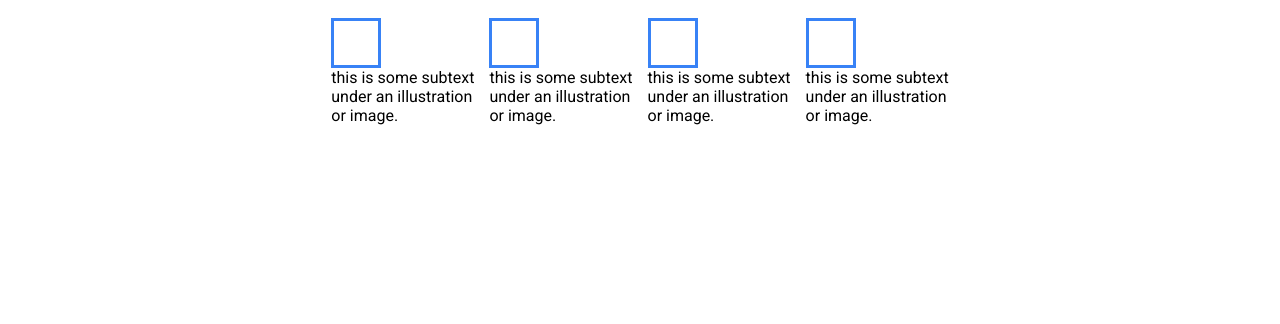
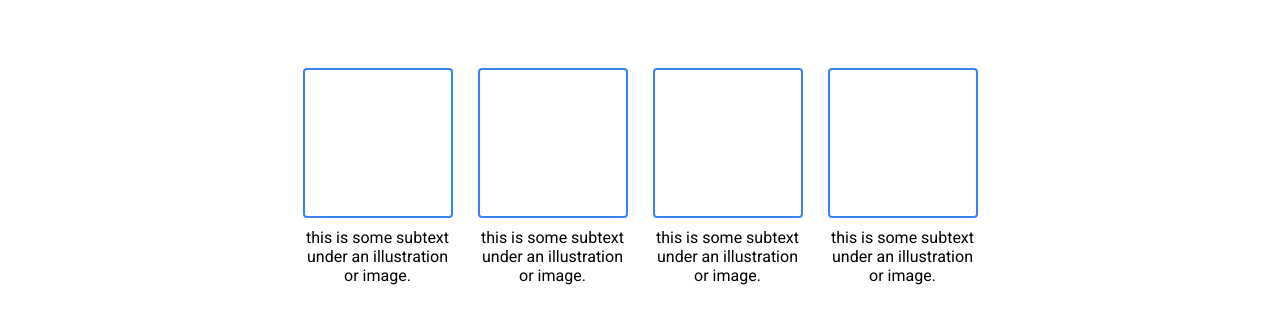
Before and after one commit to Darksideofthemoon1/odin-landing-page, a plain HTML site: page index.html in a window 1280 px wide. Shown: the part 414-738 px from the top of the page. Drawn offline with Linux system fonts and the light colour scheme.

Commit message:
second section finished. beginning third

```diff
--- a/styles.css
+++ b/styles.css
@@ -87,11 +87,24 @@ ul {
   display: flex;
   justify-content: center;
   align-items: center;
-  gap: 15px;
+  gap: 25px;
+  padding-top: 50px;
 }
 
 .square {
-  height: 50px;
-  width: 50px;
-  border: 3px solid #3882f6;
+  height: 150px;
+  width: 150px;
+  border: 2px solid #3882f6;
+  border-radius: 4px;
 }
+
+.info-item {
+  display: flex;
+  flex-direction: column;
+  text-align: center;
+  align-items: center;
+}
+
+.info-text {
+  padding-top: 10px;
+}
```
